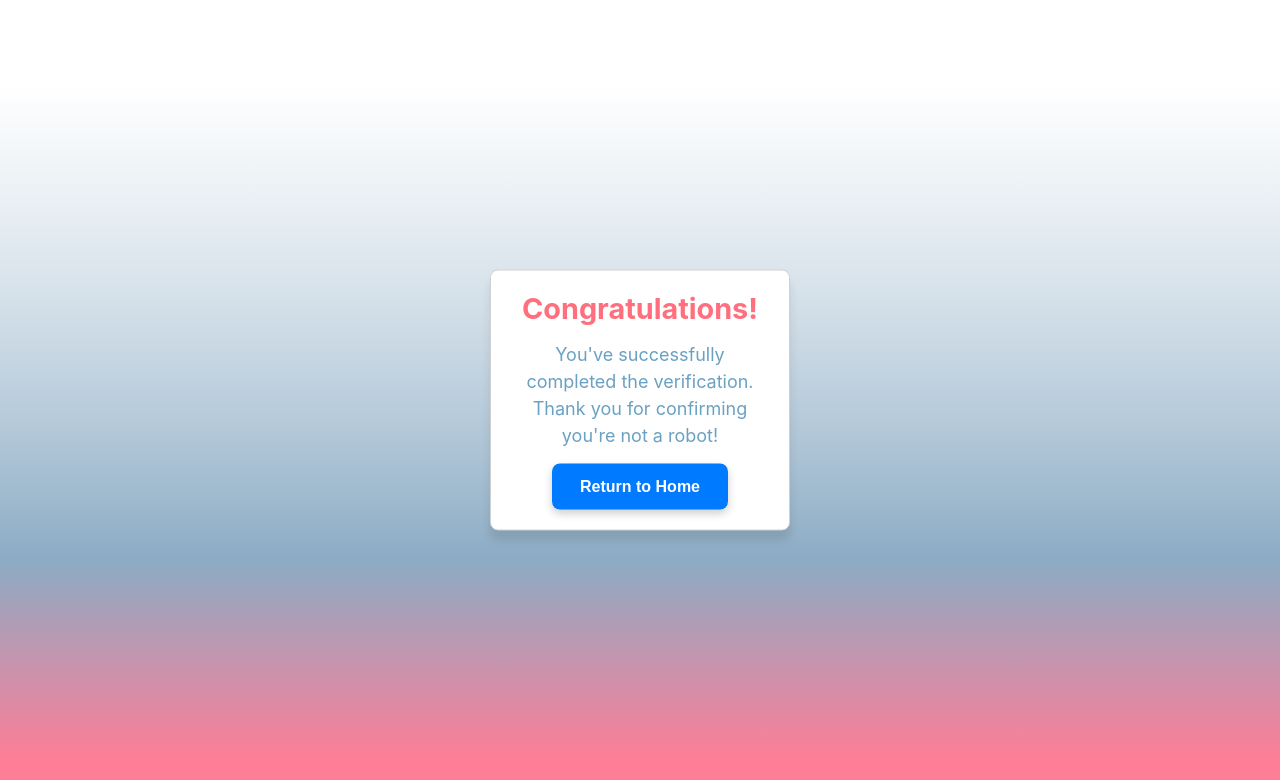
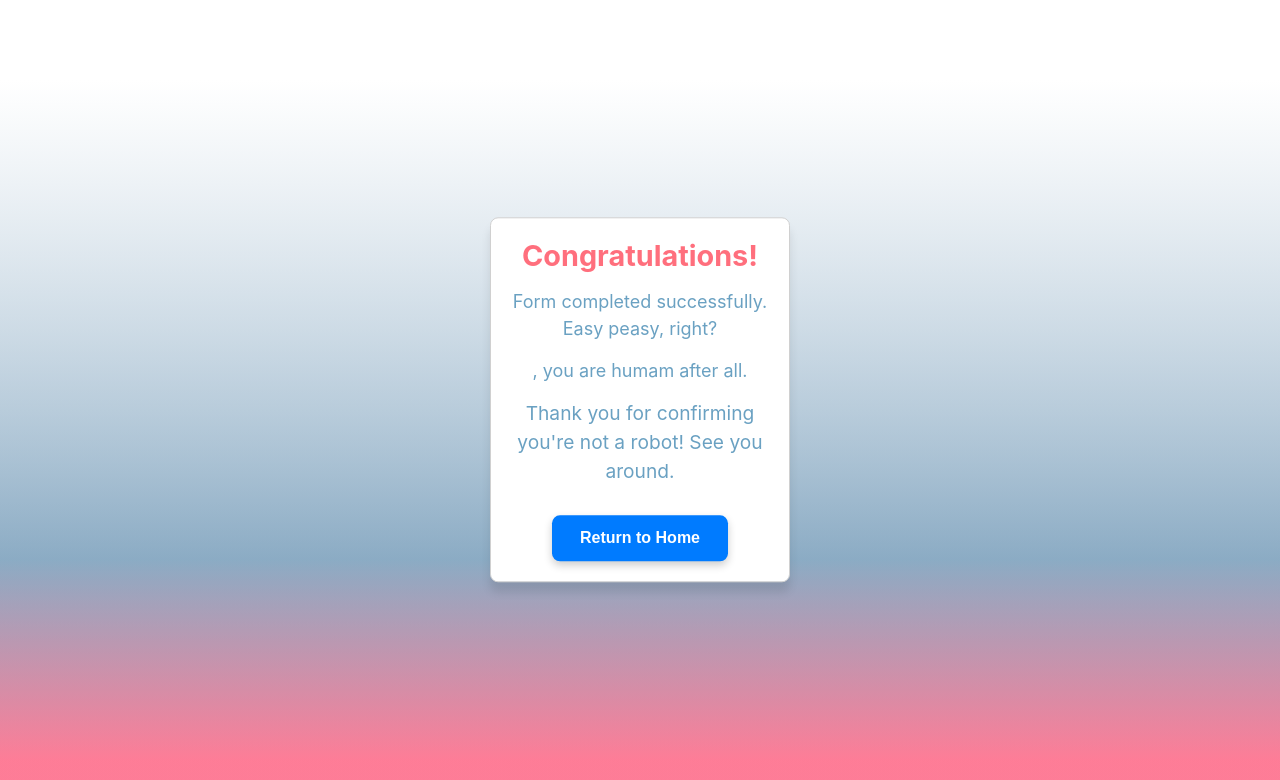
Before and after one commit to zealmaster/anti-robot-user-form, a React (Create React App) app: page /success in a window 1280 px wide. Shown: the top 780 px of the page. Built offline with nearby package versions, Linux system fonts and the light colour scheme.

Commit message:
modify success page message

```diff
--- a/src/App.tsx
+++ b/src/App.tsx
@@ -53,6 +53,7 @@ function App() {
 
   const handleSubmit = (e: React.FormEvent<HTMLFormElement>) => {
     e.preventDefault();
+    localStorage.setItem("name", formInputs.name)
     setSubmitModalOpen(true);
   };
 
--- a/src/components/SuccessPage.tsx
+++ b/src/components/SuccessPage.tsx
@@ -6,11 +6,12 @@ export function SuccessPage() {
     <div className="success-page">
       <div className="modal">
         <h1 className="title">Congratulations!</h1>
-        <p className="description">
-          You've successfully completed the verification.
-          <br />
+        <div className="description">
+          <p>Form completed successfully. Easy peasy, right? </p>
+          <p>{localStorage.getItem("name")}, you are humam after all.</p>
           Thank you for confirming you're not a robot!
-        </p>
+          See you around.
+        </div>
         <button
           className="return-home-button"
           onClick={() => (window.location.href = "/")}
```
